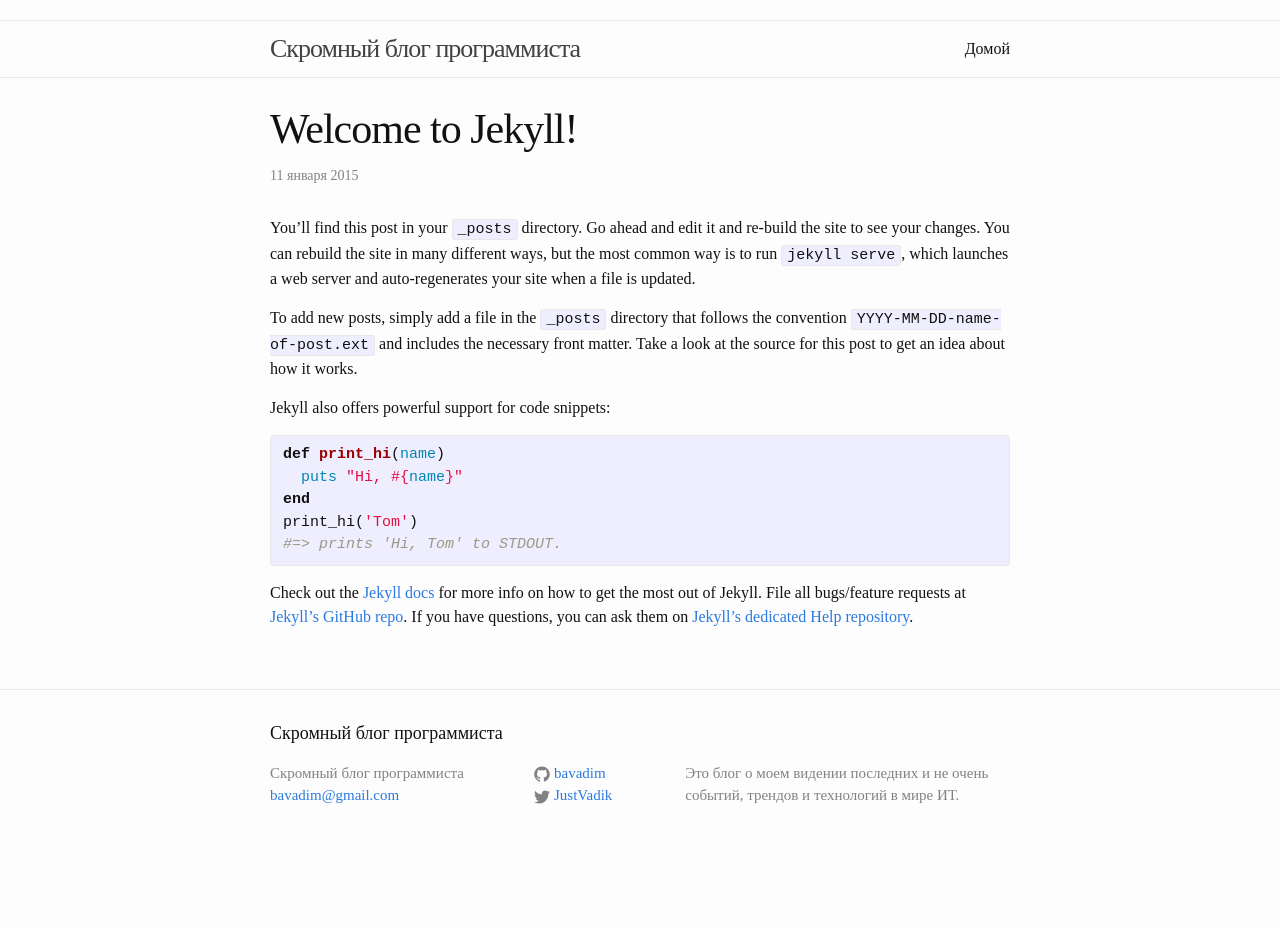
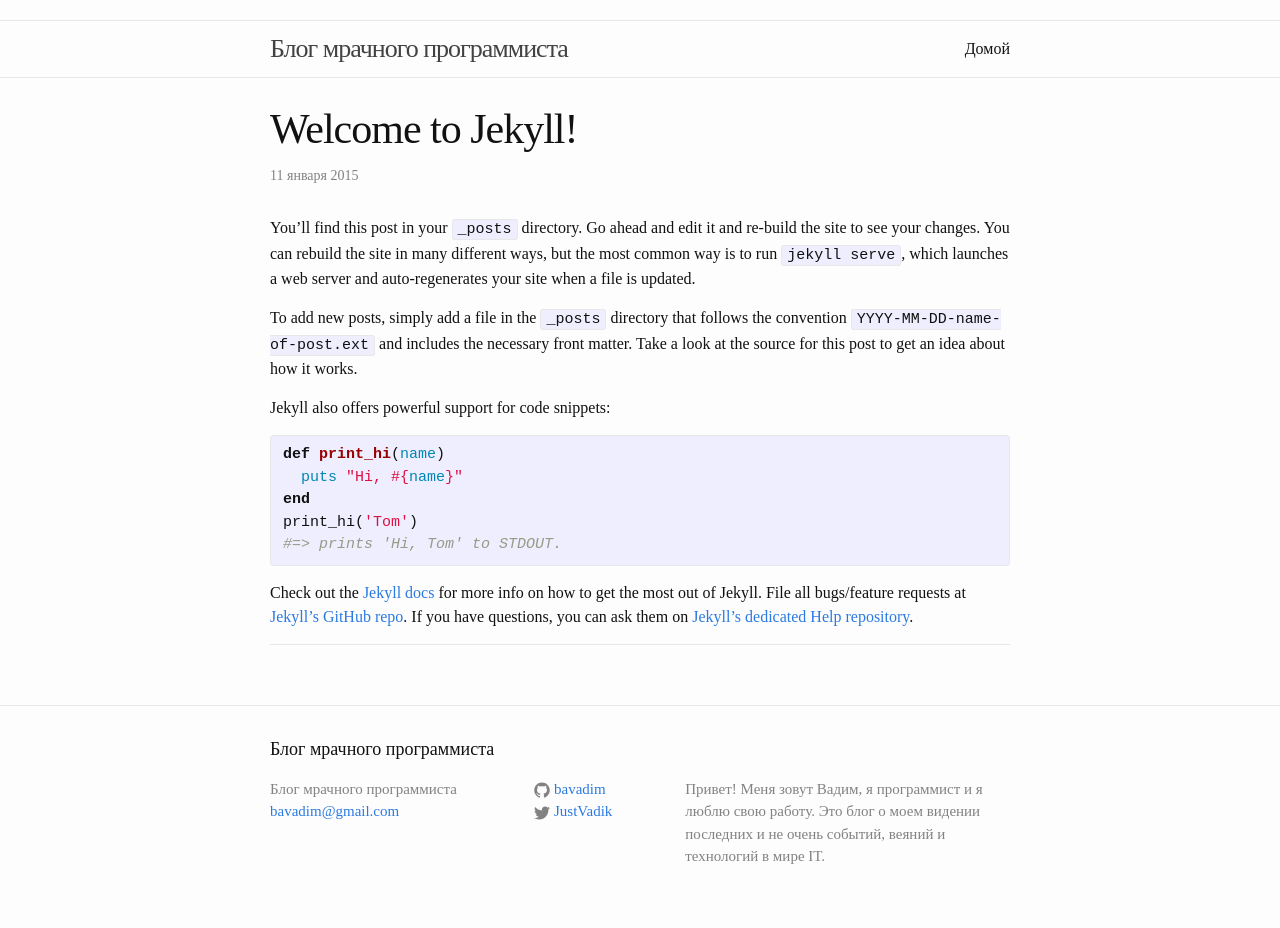
Before and after one commit to bavadim/bavadim.github.io, a Jekyll site: the page built from _posts/2015-01-11-welcome-to-jekyll.markdown, in a window 1280 px wide. Built offline with Jekyll 4.4.1, drawn with Linux system fonts in a browser that asks for light colours; some web fonts are replaced; before the commit the page ends 900 px from its top, so only the background shows below that.

Commit message:
add article FP1

```diff
--- a/_config.yml
+++ b/_config.yml
@@ -1,8 +1,8 @@
 # Site settings
-title: Скромный блог программиста
+title: Блог мрачного программиста
 email: bavadim@gmail.com
 description: > # this means to ignore newlines until "baseurl:"
-        Это блог о моем видении последних и не очень событий, трендов и технологий в мире ИТ.
+        Привет! Меня зовут Вадим, я программист и я люблю свою работу. Это блог о моем видении последних и не очень событий, веяний и технологий в мире IT.
 baseurl: "" # the subpath of your site, e.g. /blog/
 main_page: "/blog.html"
 url: "http://bavadim.me" # the base hostname & protocol for your site
--- a/_includes/head.html
+++ b/_includes/head.html
@@ -9,4 +9,5 @@
   <link rel="stylesheet" href="{{ "/css/main.css" | prepend: site.baseurl }}">
   <link rel="canonical" href="{{ page.url | replace:'index.html','' | prepend: site.baseurl | prepend: site.url }}">
   <link rel="alternate" type="application/rss+xml" title="{{ site.title }}" href="{{ "/feed.xml" | prepend: site.baseurl | prepend: site.url }}" />
+  <link href="http://fonts.googleapis.com/css?family=PT+Mono&amp;subset=latin,cyrillic,latin-ext" rel='stylesheet' type='text/css' />
 </head>
--- a/_layouts/post.html
+++ b/_layouts/post.html
@@ -12,6 +11,19 @@
         <article class="post-content">
                 {{ content }}
         </article>
+
+        <div class="social-sharing">
+                <span class='st_facebook_hcount' displayText='Facebook'></span>
+                <span class='st_twitter_hcount' displayText='Tweet'></span>
+                <span class='st_linkedin_hcount' displayText='LinkedIn'></span>
+                <span class='st_googleplus_hcount' displayText='Google +'></span>
+                <span class='st_vkontakte_hcount' displayText='Vkontakte'></span>
+        </div>
+
+        <script type="text/javascript" src="http://w.sharethis.com/button/buttons.js"></script>
+        <script type="text/javascript">
+                stLight.options({publisher: "d19b20fd-c2e4-4c60-819e-bdba3bf93759", doNotHash: false, doNotCopy: false, hashAddressBar: false});
+        </script>
 
         {% if page.comments %}
         <div id="disqus_thread"></div>
--- a/_sass/_layout.scss
+++ b/_sass/_layout.scss
@@ -210,6 +210,17 @@
 
 .post-content {
         margin-bottom: $spacing-unit;
+        border-bottom: 1px solid #e8e8e8;
+
+        h1 {
+                font-size: 42px;
+                letter-spacing: -1px;
+                line-height: 1;
+
+                @include media-query($on-laptop) {
+                        font-size: 36px;
+                }
+        }
 
         h2 {
                 font-size: 32px;
@@ -235,3 +246,7 @@
                 }
         }
 }
+
+.social-sharing{
+        margin-bottom: 30px;
+}
```
Also changed, not shown: other parts of _layouts/post.html (+0 -1 lines), _posts/2015-01-11-Notes-about-FP.markdown (added, +216 -0 lines), assets/lambda.svg (added), 1 other file. Lines whose indentation alone changed are shown as unchanged.
